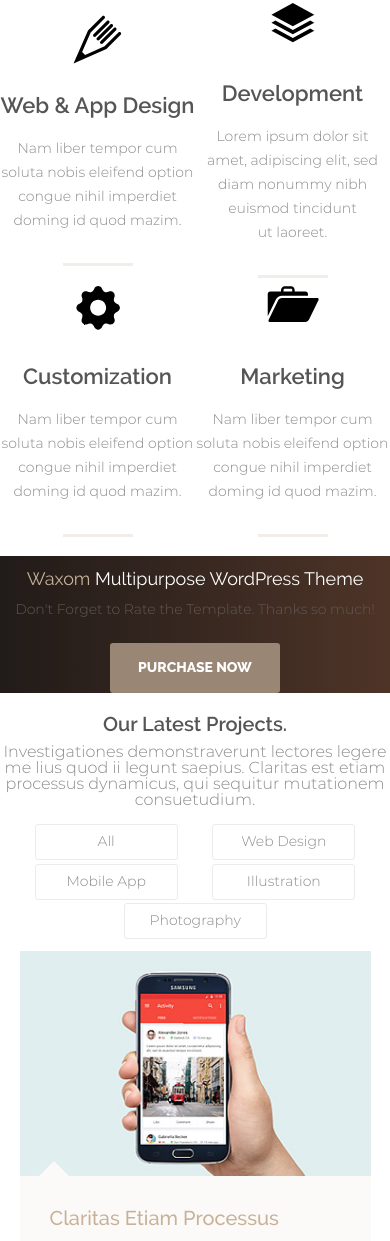
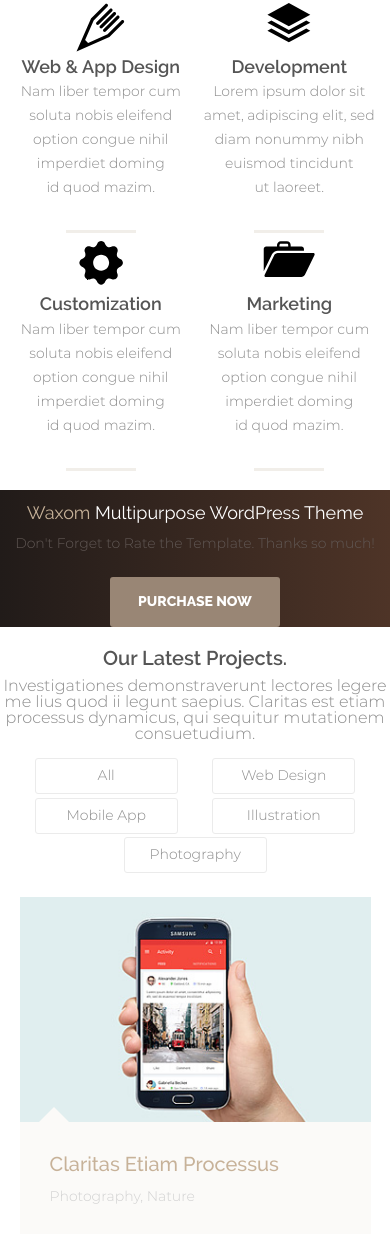
Before and after one commit to alexmaiorov/alexmaiorov.github.io, a plain HTML site: page index.html in a window 390 px wide. Shown: the part 95-1336 px from the top of the page. Drawn offline with Linux system fonts and the light colour scheme.

Commit message:
изменена стилизация для мобильных усройств

```diff
--- a/css/style.css
+++ b/css/style.css
@@ -1008,7 +1008,7 @@ body{
 }
 
 .posts-item{
-    margin: 5% 0;
+    margin: 3% 0;
     display: flex;
     flex-direction: column;
     position: relative;
@@ -1571,7 +1571,12 @@ body{
     }
 
     .service-item{
-        width: 50%;
+        width: 45%;
+    }
+
+    .service-item-title{
+        font-size: 18px;
+        margin: 2% 0;
     }
 
     .ideas{
@@ -1603,6 +1608,7 @@ body{
 
     .projects-item{
         width: 90%;
+        margin: 3% 0;
     }
 
     .projects-item-img{
@@ -1640,7 +1646,6 @@ body{
 
     .device-content-spoiler{
         margin: 0 0 12px 35%;
-
     }
 
     .device-content-spoiler-text,
@@ -1658,7 +1663,7 @@ body{
     }
 
     .posts-item{
-        width: 90%
+        width: 90%;
     }
 
     .posts-item img{
@@ -1668,6 +1673,7 @@ body{
 
     .partners{
         padding: 4% 0;
+        margin: 3% 0 0 0;
     }
 
     .partners-link{
```
